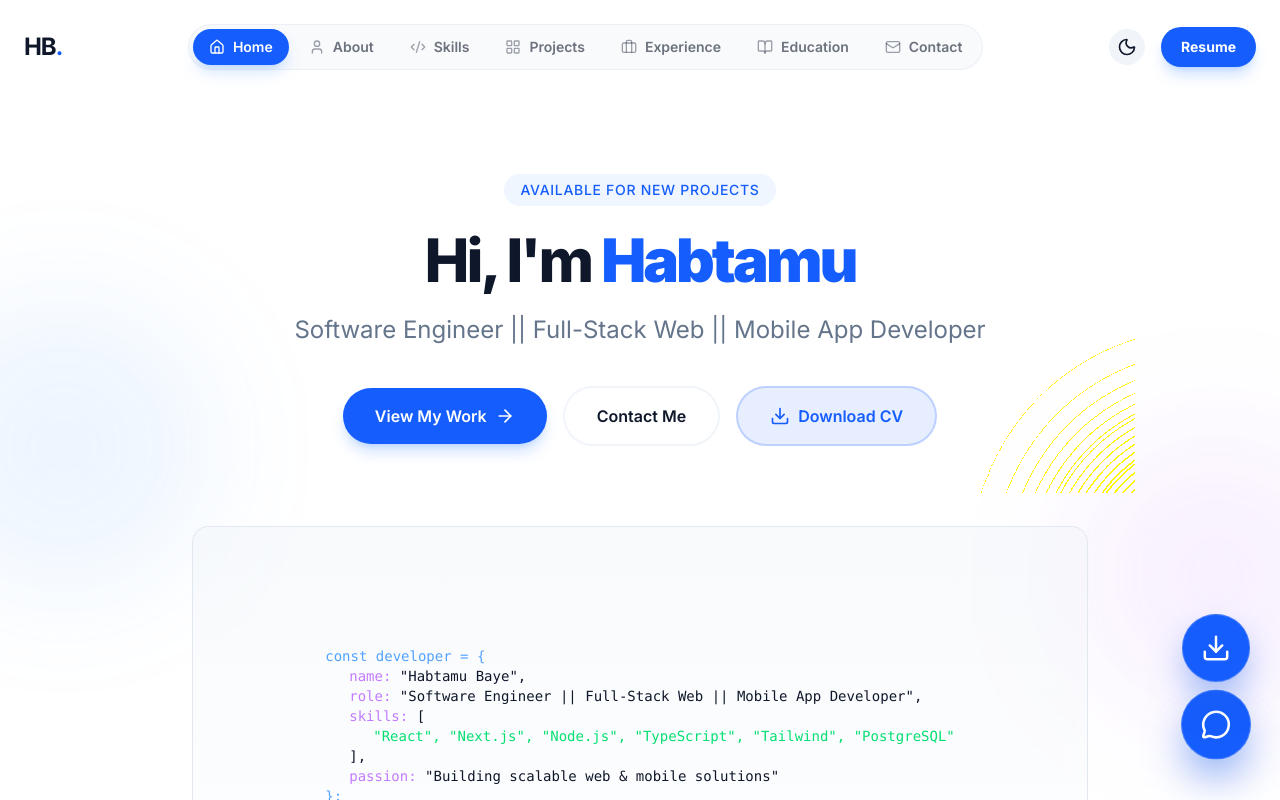
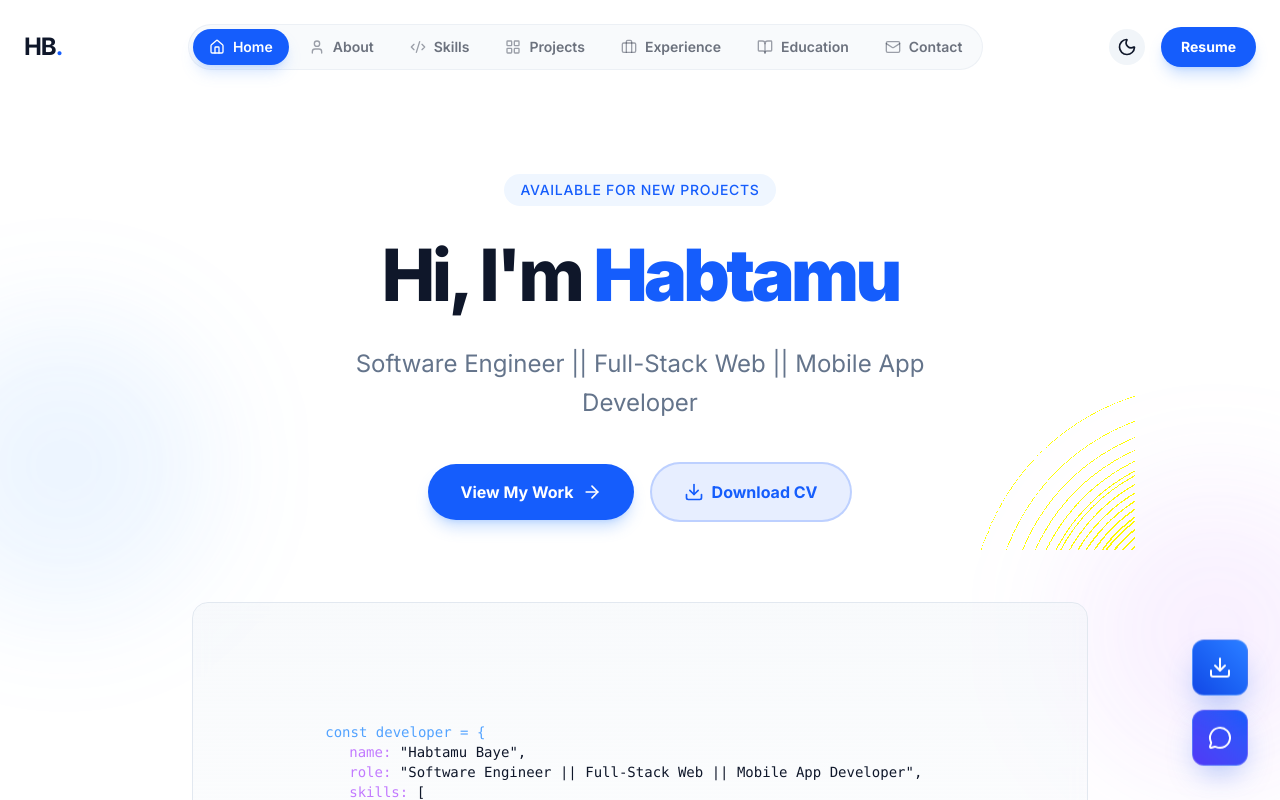
Before and after one commit to habtamubaye-devsec/Portfolio, a Next.js app: page / in a window 1280 px wide. Shown: the top 800 px of the page. Built offline with nearby package versions, Linux system fonts and the light colour scheme.

Commit message:
feat: Add initial portfolio components, layout, and global styles.

```diff
--- a/src/components/FloatingActions.tsx
+++ b/src/components/FloatingActions.tsx
@@ -6,60 +6,58 @@ import { portfolioData } from "@/data/portfolio";
 
 export default function FloatingActions() {
     return (
-        <div className="fixed bottom-6 right-6 md:bottom-8 md:right-8 z-[60] flex flex-col gap-4">
+        <div className="fixed bottom-6 right-6 md:bottom-8 md:right-8 z-60 flex flex-col gap-3">
             {/* Download CV Button */}
             <motion.a
                 animate={{
-                    y: [0, -12, 0],
-                    scale: [1, 1.1, 1],
+                    y: [0, -8, 0],
                     boxShadow: [
-                        "0 10px 25px -5px rgba(37, 99, 235, 0.4)",
-                        "0 20px 40px -5px rgba(37, 99, 235, 0.6)",
-                        "0 10px 25px -5px rgba(37, 99, 235, 0.4)",
+                        "0 10px 25px -5px rgba(37, 99, 235, 0.3)",
+                        "0 20px 40px -10px rgba(37, 99, 235, 0.5)",
+                        "0 10px 25px -5px rgba(37, 99, 235, 0.3)",
                     ],
                 }}
                 transition={{
-                    duration: 4,
+                    duration: 5,
                     repeat: Infinity,
                     ease: "easeInOut",
                 }}
-                whileHover={{ scale: 1.2, rotate: [0, -10, 10, 0] }}
-                whileTap={{ scale: 0.9 }}
+                whileHover={{ scale: 1.08, rotate: 5 }}
+                whileTap={{ scale: 0.92 }}
                 href={(portfolioData as any).cvUrl}
                 target="_blank"
                 rel="noopener noreferrer"
-                className="w-14 h-14 md:w-16 md:h-16 bg-blue-600 text-white rounded-full flex items-center justify-center cursor-pointer border border-white/20 group hover:bg-blue-700 transition-colors z-10"
+                className="w-11 h-11 md:w-14 md:h-14 bg-linear-to-tr from-blue-700 to-blue-500 text-white rounded-xl flex items-center justify-center cursor-pointer border border-white/20 shadow-xl transition-all z-10"
                 aria-label="Download CV"
                 title="Download CV"
             >
-                <Download className="w-6 h-6 md:w-7 md:h-7" />
+                <Download className="w-4 h-4 md:w-6 md:h-6" />
             </motion.a>
 
-            {/* Chat/Contact Button */}
+            {/* Chat/Contact s */}
             <motion.a
                 animate={{
-                    y: [0, -12, 0],
-                    scale: [1, 1.1, 1],
+                    y: [0, -8, 0],
                     boxShadow: [
-                        "0 10px 25px -5px rgba(37, 99, 235, 0.4)",
-                        "0 20px 40px -5px rgba(37, 99, 235, 0.6)",
-                        "0 10px 25px -5px rgba(37, 99, 235, 0.4)",
+                        "0 10px 25px -5px rgba(37, 99, 235, 0.3)",
+                        "0 20px 40px -10px rgba(37, 99, 235, 0.5)",
+                        "0 10px 25px -5px rgba(37, 99, 235, 0.3)",
                     ],
                 }}
                 transition={{
-                    duration: 4,
+                    duration: 5,
                     repeat: Infinity,
                     ease: "easeInOut",
                     delay: 0.5,
                 }}
-                whileHover={{ scale: 1.2, rotate: [0, 10, -10, 0] }}
-                whileTap={{ scale: 0.9 }}
+                whileHover={{ scale: 1.08, rotate: -5 }}
+                whileTap={{ scale: 0.92 }}
                 href="#contact"
-                className="w-14 h-14 md:w-16 md:h-16 bg-blue-600 text-white rounded-full flex items-center justify-center cursor-pointer border border-white/20 group hover:bg-blue-700 transition-colors"
+                className="w-11 h-11 md:w-14 md:h-14 bg-linear-to-tr from-indigo-600 to-blue-600 text-white rounded-xl flex items-center justify-center cursor-pointer border border-white/20 shadow-xl transition-all"
                 aria-label="Contact Me"
                 title="Contact Me"
             >
-                <MessageCircle className="w-6 h-6 md:w-7 md:h-7" />
+                <MessageCircle className="w-4 h-4 md:w-6 md:h-6" />
             </motion.a>
         </div>
     );
--- a/src/components/Hero.tsx
+++ b/src/components/Hero.tsx
@@ -7,7 +7,7 @@ import { ArrowRight, Download } from "lucide-react";
 
 export default function Hero() {
     return (
-        <section id="hero" className="relative min-h-screen flex items-center justify-center pt-20 overflow-hidden">
+        <section id="hero" className="relative min-h-[90vh] flex items-center justify-center pt-20 overflow-hidden">
             {/* Background blobs */}
             <div className="absolute top-1/4 -left-20 w-72 h-72 bg-blue-400/20 rounded-full blur-3xl animate-pulse" />
             <div className="absolute bottom-1/4 -right-20 w-72 h-72 bg-purple-400/20 rounded-full blur-3xl animate-pulse" />
@@ -21,24 +21,24 @@ export default function Hero() {
                     <span className="inline-block px-4 py-1.5 mb-6 text-sm font-medium tracking-wider text-blue-600 uppercase bg-blue-50 dark:bg-blue-900/30 rounded-full">
                         Available for New Projects
                     </span>
-                    <h1 className="text-4xl md:text-6xl font-extrabold tracking-tighter mb-6">
+                    <h1 className="text-3xl md:text-5xl lg:text-7xl font-extrabold tracking-tighter mb-6 leading-tight">
                         Hi, I'm <span className="text-blue-600 font-black">{portfolioData.name.split(" ")[0]}</span>
                     </h1>
                     <motion.p
                         initial={{ opacity: 0 }}
                         animate={{ opacity: 1 }}
                         transition={{ delay: 0.2, duration: 1 }}
-                        className="text-xl md:text-2xl text-muted-foreground mb-10 max-w-3xl mx-auto text-center"
+                        className="text-lg md:text-xl lg:text-2xl text-muted-foreground mb-10 max-w-2xl mx-auto text-center leading-relaxed"
                     >
                         {portfolioData.role}
                     </motion.p>
 
-                    <div className="flex flex-col sm:flex-row items-center justify-center gap-4">
+                    <div className="flex flex-col sm:flex-row items-center justify-center gap-4 px-4 sm:px-0">
                         <motion.a
                             whileHover={{ scale: 1.05 }}
                             whileTap={{ scale: 0.95 }}
                             href="#projects"
-                            className="px-8 py-4 bg-blue-600 text-white rounded-full font-semibold flex items-center gap-2 hover:bg-blue-700 transition-colors shadow-lg shadow-blue-500/25"
+                            className="w-full sm:w-auto px-8 py-4 bg-blue-600 text-white rounded-full font-bold flex items-center justify-center gap-2 hover:bg-blue-700 transition-colors shadow-lg shadow-blue-500/25"
                         >
                             View My Work
                             <ArrowRight className="w-5 h-5" />
@@ -46,18 +46,10 @@ export default function Hero() {
                         <motion.a
                             whileHover={{ scale: 1.05 }}
                             whileTap={{ scale: 0.95 }}
-                            href="#contact"
-                            className="px-8 py-4 bg-background border-2 border-muted rounded-full font-semibold flex items-center gap-2 hover:bg-muted transition-colors"
-                        >
-                            Contact Me
-                        </motion.a>
-                        <motion.a
-                            whileHover={{ scale: 1.05 }}
-                            whileTap={{ scale: 0.95 }}
                             href={(portfolioData as any).cvUrl}
                             target="_blank"
                             rel="noopener noreferrer"
-                            className="px-8 py-4 bg-blue-600/10 text-blue-600 border-2 border-blue-600/20 rounded-full font-semibold flex items-center gap-2 hover:bg-blue-600/20 transition-colors"
+                            className="w-full sm:w-auto px-8 py-4 bg-blue-600/10 text-blue-600 border-2 border-blue-600/20 rounded-full font-bold flex items-center justify-center gap-2 hover:bg-blue-600/20 transition-colors"
                         >
                             <Download className="w-5 h-5" />
                             Download CV
--- a/src/components/Skills.tsx
+++ b/src/components/Skills.tsx
@@ -10,7 +10,7 @@ export default function Skills() {
         <section id="skills" className="py-24">
             <div className="container mx-auto px-4">
                 <div className="mb-16 text-center">
-                    <h2 className="text-2xl md:text-4xl font-bold mb-4 flex items-center justify-center gap-3">
+                    <h2 className="text-2xl md:text-3xl font-bold mb-4 flex items-center justify-center gap-3">
                         <Code2 className="text-blue-600" />
                         Technical Skills
                     </h2>
```
